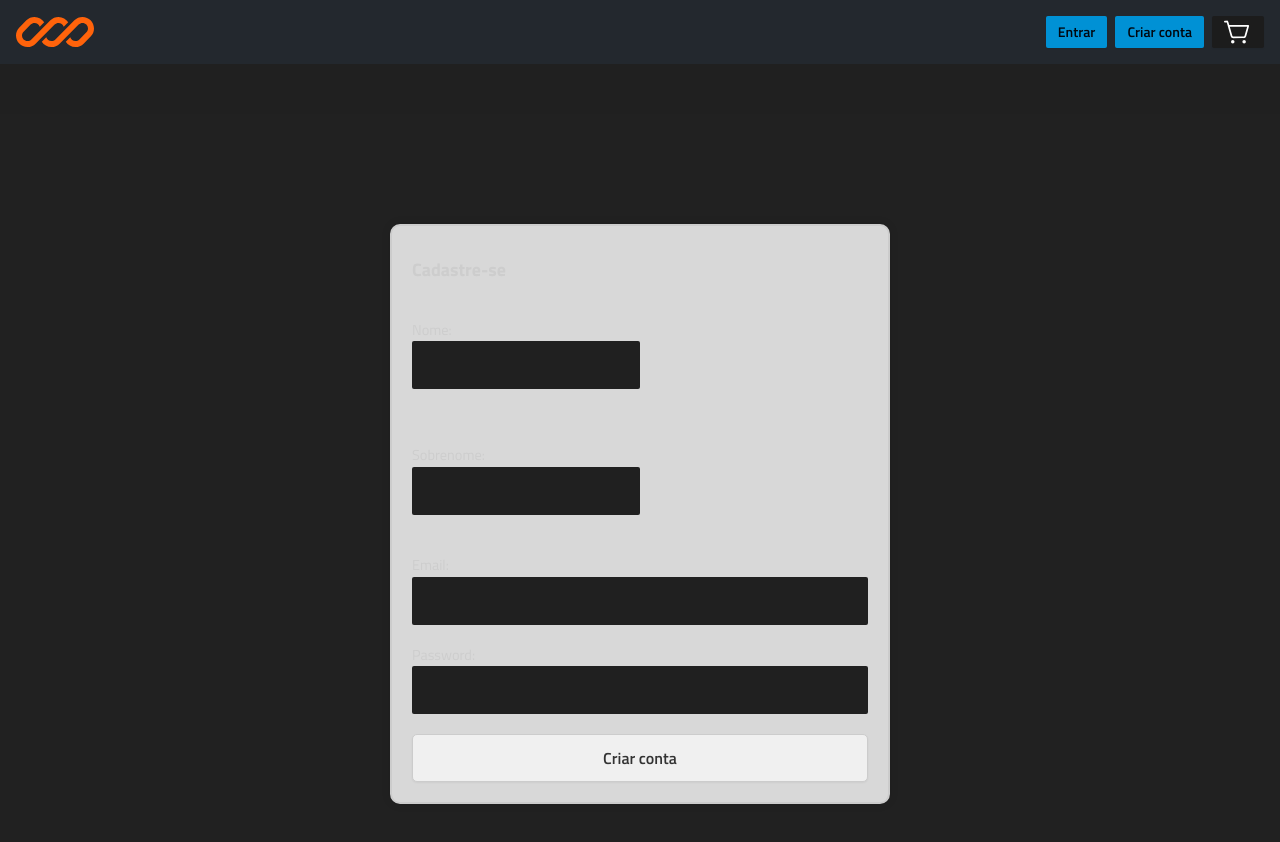
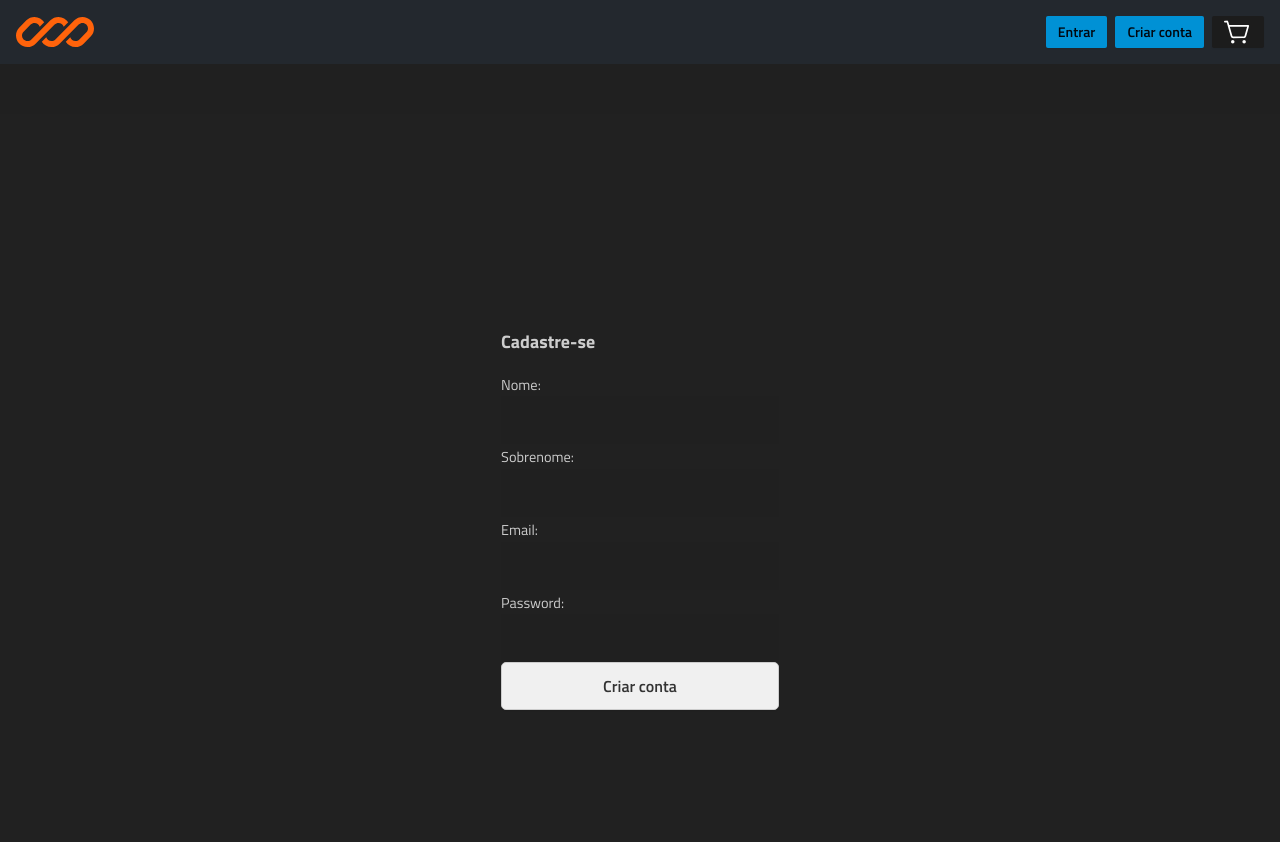
Before and after one commit to BrittosMonteiro/ticket-in-your-pocket-brittos, a React (Vite) app: page /signup in a window 1280 px wide. Shown: the top 842 px of the page. Built offline with nearby package versions, Linux system fonts and the light colour scheme.

Commit message:
Update index.jsx

```diff
--- a/src/views/SignupForm/index.jsx
+++ b/src/views/SignupForm/index.jsx
@@ -44,13 +44,12 @@ function SignupForm() {
     }
   };
 
-  return (
+ return (
     <div className="form-container">
-      <div className="wrapper">
+      <div className="signup-wrapper">
         <form onSubmit={handleSubmit}>
           <h2 className="text-lg font-bold mb-4">Cadastre-se</h2>
-          <div className="flex flex-wrap gap-4">
-            <div className="form-group w-full md:w-1/2">
+            <div className="signup-form-group w-full">
               <label htmlFor="nome">Nome:</label>
               <input
                 className="input input-bordered w-full"
@@ -61,7 +60,7 @@ function SignupForm() {
                 required
               />
             </div>
-            <div className="form-group w-full md:w-1/2">
+            <div className="signup-form-group w-full">
               <label htmlFor="lastname">Sobrenome:</label>
               <input
                 className="input input-bordered w-full"
@@ -72,8 +71,7 @@ function SignupForm() {
                 required
               />
             </div>
-          </div>
-          <div className="form-group w-full">
+          <div className="signup-form-group w-full">
             <label htmlFor="email">Email:</label>
             <input
               className="input input-bordered w-full"
@@ -84,7 +82,7 @@ function SignupForm() {
               required
             />
           </div>
-          <div className="form-group w-full">
+          <div className="signup-form-group w-full">
             <label htmlFor="password">Password:</label>
             <input
               className="input input-bordered w-full"
```
